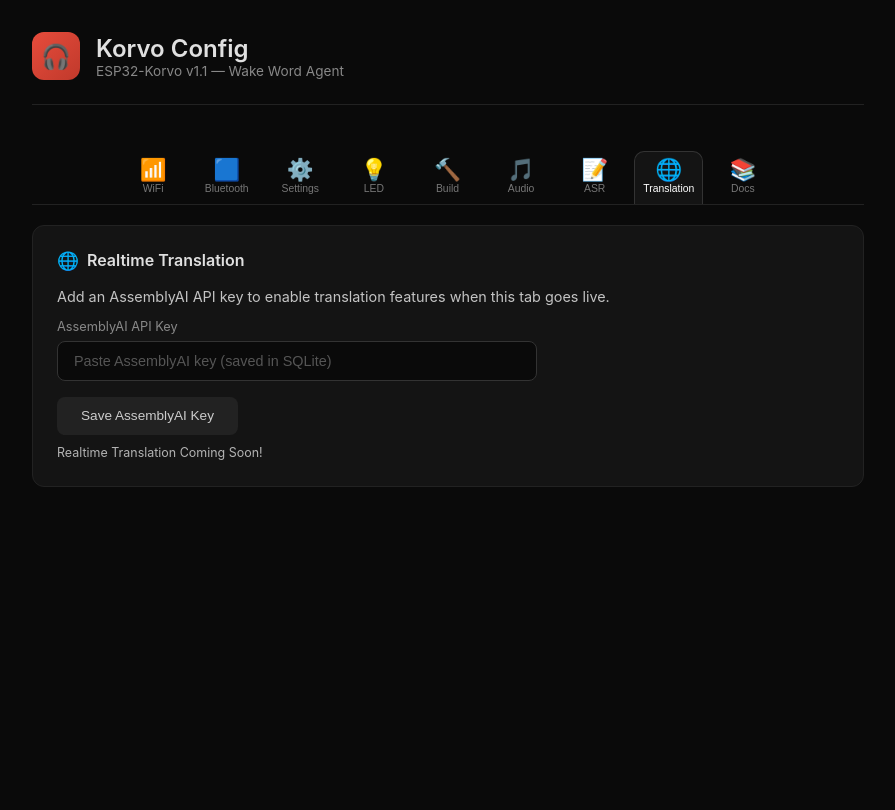
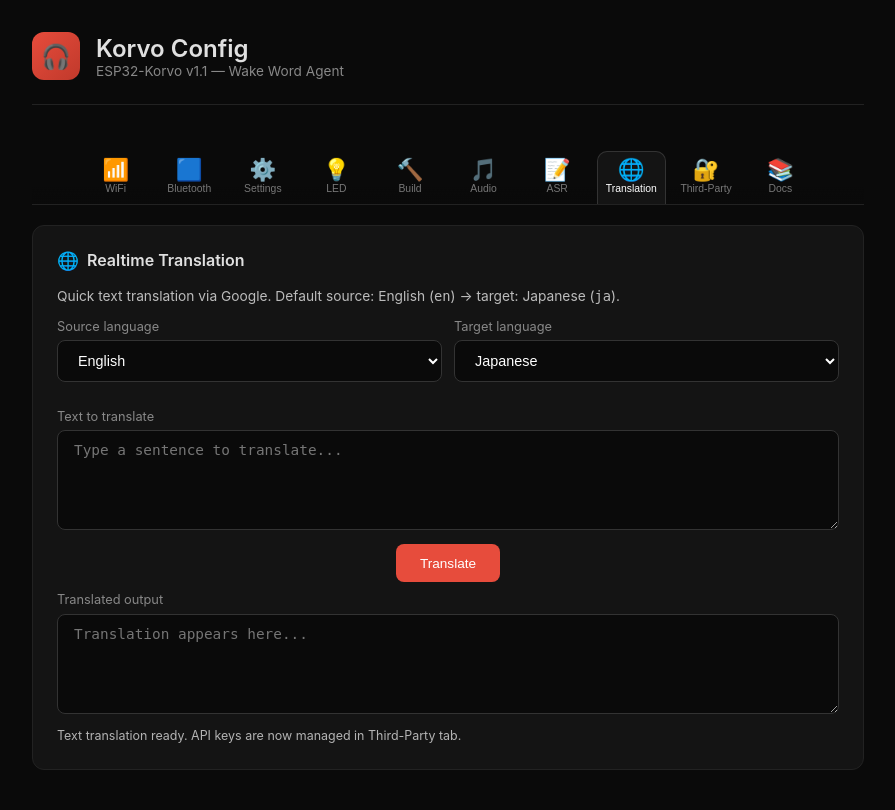
Before and after one commit to tensology/ESP32-S3-Korvo-1, a FastAPI app: page / in a window 1280 px wide, after a click that opens the changed part. Shown: the whole page, without its empty margins (192-1087 px from the left). Before the commit the page ends 487 px from the top, so only its background shows below. Run offline with FastAPI, Linux system fonts and the light colour scheme; data that the repository does not hold is empty; some libraries are stand-ins or nearby versions.

Commit message:
feat: add translation tools and third-party key management.
Add Google text translation in the Translation tab and introduce a dedicated Third-Party tab to store vendor API keys in SQLite, including AssemblyAI, OpenAI, Anthropic, Gemini, and ElevenLabs.

Made-with: Cursor

```diff
--- a/korvo-server/korvo_server/main.py
+++ b/korvo-server/korvo_server/main.py
@@ -8,7 +8,7 @@ from korvo_server.config import DB_PATH, PORT, RECORDINGS_DIR, SERVER_ROOT
 from korvo_server.config_gen import generate_config, has_active_wifi
 from korvo_server.db import KorvoDB
 from korvo_server.flash_env import get_flash_spawn_env
-from korvo_server.routers import api_agent, api_audio, api_flash, api_networks, api_pages, api_ports, api_settings, api_transcribe, api_wifi
+from korvo_server.routers import api_agent, api_audio, api_flash, api_networks, api_pages, api_ports, api_settings, api_transcribe, api_translation, api_wifi
 
 
 @asynccontextmanager
@@ -56,6 +56,7 @@ for r in (
     api_ports.router,
     api_flash.router,
     api_agent.router,
+    api_translation.router,
     api_audio.router,
     api_transcribe.router,
 ):
--- a/korvo-server/korvo_server/static/css/dashboard/core.css
+++ b/korvo-server/korvo_server/static/css/dashboard/core.css
@@ -16,9 +16,12 @@
       position: sticky; top: 0; z-index: 40;
       background: linear-gradient(to bottom, #0a0a0a 70%, transparent);
       overflow-x: auto;
+      overflow-y: hidden;
       -webkit-overflow-scrolling: touch;
       scrollbar-width: thin;
     }
+    .tab-bar::-webkit-scrollbar:vertical { width: 0; height: 0; }
+    .tab-bar::-webkit-scrollbar:horizontal { height: 6px; }
     .tab-btn {
       display: flex; flex-direction: column; align-items: center; justify-content: center;
       flex-shrink: 0;
--- /dev/null
+++ b/korvo-server/korvo_server/static/css/dashboard/sections/third_party.css
@@ -0,0 +1 @@
+/* Third-party tab styles rely on shared card/field/row styles in core.css. */
--- a/korvo-server/korvo_server/static/js/dashboard/core.js
+++ b/korvo-server/korvo_server/static/js/dashboard/core.js
@@ -150,6 +150,24 @@
       if (typeof data.assemblyai_api_key === 'string') {
         const aaiEl = document.getElementById('assemblyAiApiKey');
         if (aaiEl) aaiEl.value = data.assemblyai_api_key;
+        const thirdAaiEl = document.getElementById('thirdPartyAssemblyAiApiKey');
+        if (thirdAaiEl) thirdAaiEl.value = data.assemblyai_api_key;
+      }
+      if (typeof data.openai_api_key === 'string') {
+        const openaiEl = document.getElementById('thirdPartyOpenAiApiKey');
+        if (openaiEl) openaiEl.value = data.openai_api_key;
+      }
+      if (typeof data.anthropic_api_key === 'string') {
+        const anthropicEl = document.getElementById('thirdPartyAnthropicApiKey');
+        if (anthropicEl) anthropicEl.value = data.anthropic_api_key;
+      }
+      if (typeof data.google_gemini_api_key === 'string') {
+        const geminiEl = document.getElementById('thirdPartyGoogleGeminiApiKey');
+        if (geminiEl) geminiEl.value = data.google_gemini_api_key;
+      }
+      if (typeof data.elevenlabs_api_key === 'string') {
+        const elevenlabsEl = document.getElementById('thirdPartyElevenLabsApiKey');
+        if (elevenlabsEl) elevenlabsEl.value = data.elevenlabs_api_key;
       }
       let host = (data.esp_ip || '').trim();
       if (!host) host = (localStorage.getItem('korvo_esp_ip') || '').trim();
@@ -926,7 +944,7 @@
       document.querySelectorAll('.tab-btn').forEach((btn) => {
         btn.addEventListener('click', () => korvoSwitchTab(btn.getAttribute('data-tab')));
       });
-      const valid = ['wifi', 'bluetooth', 'settings', 'led', 'build', 'audio', 'transcript', 'translation', 'docs'];
+      const valid = ['wifi', 'bluetooth', 'settings', 'led', 'build', 'audio', 'transcript', 'translation', 'third-party', 'docs'];
       let t = '';
       try {
         t = (localStorage.getItem('korvo_dashboard_tab') || '').trim();
@@ -942,3 +960,4 @@
     bootstrapAfterSettings();
     loadPorts();
     if (typeof initTranslationSection === 'function') initTranslationSection();
+    if (typeof initThirdPartySection === 'function') initThirdPartySection();
--- /dev/null
+++ b/korvo-server/korvo_server/static/js/dashboard/sections/third_party.js
@@ -0,0 +1,44 @@
+(function () {
+  function thirdPartyStatusEl() {
+    return document.getElementById('thirdPartyStatus');
+  }
+
+  function getValue(id) {
+    const el = document.getElementById(id);
+    return el ? el.value.trim() : '';
+  }
+
+  async function saveThirdPartySettings() {
+    const status = thirdPartyStatusEl();
+    const payload = {
+      assemblyai_api_key: getValue('thirdPartyAssemblyAiApiKey'),
+      openai_api_key: getValue('thirdPartyOpenAiApiKey'),
+      anthropic_api_key: getValue('thirdPartyAnthropicApiKey'),
+      google_gemini_api_key: getValue('thirdPartyGoogleGeminiApiKey'),
+      elevenlabs_api_key: getValue('thirdPartyElevenLabsApiKey'),
+    };
+    const res = await fetch('/api/settings', {
+      method: 'POST',
+      headers: { 'Content-Type': 'application/json' },
+      body: JSON.stringify(payload),
+    });
+    if (!res.ok) {
+      if (status) status.textContent = 'Failed to save API keys.';
+      if (typeof toast === 'function') toast('Failed to save API keys', 'error');
+      return;
+    }
+    if (status) status.textContent = 'API keys saved to SQLite settings.';
+    if (typeof toast === 'function') toast('Third-party API keys saved');
+  }
+
+  function initThirdPartySection() {
+    const status = thirdPartyStatusEl();
+    if (status && !status.dataset.init) {
+      status.dataset.init = '1';
+      if (!status.textContent.trim()) status.textContent = 'API keys are saved to local SQLite settings.';
+    }
+  }
+
+  window.saveThirdPartySettings = saveThirdPartySettings;
+  window.initThirdPartySection = initThirdPartySection;
+})();
--- a/korvo-server/korvo_server/static/js/dashboard/sections/translation.js
+++ b/korvo-server/korvo_server/static/js/dashboard/sections/translation.js
@@ -50,6 +50,47 @@
     }
   }
 
+  async function translateTextGoogle() {
+    const status = translationStatusEl();
+    const srcEl = document.getElementById('translationSourceLang');
+    const tgtEl = document.getElementById('translationTargetLang');
+    const inEl = document.getElementById('translationInputText');
+    const outEl = document.getElementById('translationOutputText');
+    if (!srcEl || !tgtEl || !inEl || !outEl) return;
+    const source_language = (srcEl.value || 'en').trim().toLowerCase();
+    const target_language = (tgtEl.value || 'ja').trim().toLowerCase();
+    const text = (inEl.value || '').trim();
+    if (!text) {
+      if (status) status.textContent = 'Add text to translate first.';
+      if (typeof toast === 'function') toast('No text to translate', 'error');
+      return;
+    }
+    if (!/^[a-z-]{2,12}$/.test(source_language) || !/^[a-z-]{2,12}$/.test(target_language)) {
+      if (status) status.textContent = 'Use valid language codes (e.g. en, ja, es, zh-cn).';
+      if (typeof toast === 'function') toast('Invalid language code', 'error');
+      return;
+    }
+    outEl.value = '';
+    if (status) status.textContent = 'Translating...';
+    const res = await fetch('/api/translate/google', {
+      method: 'POST',
+      headers: { 'Content-Type': 'application/json' },
+      body: JSON.stringify({ text, source_language, target_language }),
+    });
+    if (!res.ok) {
+      const msg = await res.text();
+      if (status) status.textContent = 'Translation failed.';
+      if (typeof toast === 'function') toast('Google translation failed', 'error');
+      outEl.value = msg || '';
+      return;
+    }
+    const data = await res.json();
+    outEl.value = data.translated_text || '';
+    if (status) status.textContent = `Translated ${source_language} → ${target_language}`;
+    if (typeof toast === 'function') toast('Translation complete');
+  }
+
   window.saveTranslationSettings = saveTranslationSettings;
   window.initTranslationSection = initTranslationSection;
+  window.translateTextGoogle = translateTextGoogle;
 })();
--- a/korvo-server/korvo_server/templates/pages/dashboard.html
+++ b/korvo-server/korvo_server/templates/pages/dashboard.html
@@ -13,6 +13,7 @@
   <link rel="stylesheet" href="/static/css/dashboard/sections/audio.css">
   <link rel="stylesheet" href="/static/css/dashboard/sections/transcript.css">
   <link rel="stylesheet" href="/static/css/dashboard/sections/translation.css">
+  <link rel="stylesheet" href="/static/css/dashboard/sections/third_party.css">
   <link rel="stylesheet" href="/static/css/dashboard/sections/docs.css">
 </head>
 <body>
@@ -34,6 +35,7 @@
       <button type="button" class="tab-btn" role="tab" id="tabbtn-audio" aria-selected="false" aria-controls="tab-audio" data-tab="audio"><span class="tab-ico" aria-hidden="true">🎵</span>Audio</button>
       <button type="button" class="tab-btn" role="tab" id="tabbtn-transcript" aria-selected="false" aria-controls="tab-transcript" data-tab="transcript"><span class="tab-ico" aria-hidden="true">📝</span>ASR</button>
       <button type="button" class="tab-btn" role="tab" id="tabbtn-translation" aria-selected="false" aria-controls="tab-translation" data-tab="translation" title="Realtime translation"><span class="tab-ico" aria-hidden="true">🌐</span>Translation</button>
+      <button type="button" class="tab-btn" role="tab" id="tabbtn-third-party" aria-selected="false" aria-controls="tab-third-party" data-tab="third-party" title="Third-party API keys"><span class="tab-ico" aria-hidden="true">🔐</span>Third-Party</button>
       <button type="button" class="tab-btn" role="tab" id="tabbtn-docs" aria-selected="false" aria-controls="tab-docs" data-tab="docs" title="References & documentation"><span class="tab-ico" aria-hidden="true">📚</span>Docs</button>
     </nav>
 
@@ -45,6 +47,7 @@
     {% include "pages/dashboard/partials/audio.html" %}
     {% include "pages/dashboard/partials/transcript.html" %}
     {% include "pages/dashboard/partials/translation.html" %}
+    {% include "pages/dashboard/partials/third_party.html" %}
     {% include "pages/dashboard/partials/docs.html" %}
   </div>
 
@@ -60,6 +63,7 @@
   <script src="/static/js/dashboard/sections/audio.js"></script>
   <script src="/static/js/dashboard/sections/transcript.js"></script>
   <script src="/static/js/dashboard/sections/translation.js"></script>
+  <script src="/static/js/dashboard/sections/third_party.js"></script>
   <script src="/static/js/dashboard/sections/docs.js"></script>
 </body>
 </html>
--- /dev/null
+++ b/korvo-server/korvo_server/templates/pages/dashboard/partials/third_party.html
@@ -0,0 +1,38 @@
+<div class="tab-panel" role="tabpanel" id="tab-third-party" aria-labelledby="tabbtn-third-party">
+  <div class="card">
+    <h2><span class="icon">🔐</span> Third-Party API Keys</h2>
+    <p style="font-size:0.9rem;opacity:0.86;line-height:1.45;margin:0 0 0.75rem;">Store vendor API keys in SQLite settings for integrations.</p>
+
+    <div class="row" style="margin-bottom:0.65rem;">
+      <div class="field">
+        <label style="font-size:0.8rem;">AssemblyAI API Key</label>
+        <input type="password" id="thirdPartyAssemblyAiApiKey" placeholder="AssemblyAI key">
+      </div>
+      <div class="field">
+        <label style="font-size:0.8rem;">OpenAI API Key</label>
+        <input type="password" id="thirdPartyOpenAiApiKey" placeholder="OpenAI key">
+      </div>
+    </div>
+
+    <div class="row" style="margin-bottom:0.65rem;">
+      <div class="field">
+        <label style="font-size:0.8rem;">Anthropic / Claude Code API Key</label>
+        <input type="password" id="thirdPartyAnthropicApiKey" placeholder="Anthropic key">
+      </div>
+      <div class="field">
+        <label style="font-size:0.8rem;">Google Gemini API Key</label>
+        <input type="password" id="thirdPartyGoogleGeminiApiKey" placeholder="Gemini key">
+      </div>
+    </div>
+
+    <div class="row" style="margin-bottom:0.65rem;">
+      <div class="field">
+        <label style="font-size:0.8rem;">ElevenLabs API Key</label>
+        <input type="password" id="thirdPartyElevenLabsApiKey" placeholder="ElevenLabs key">
+      </div>
+    </div>
+
+    <button class="btn-primary" onclick="saveThirdPartySettings()">Save API Keys</button>
+    <p id="thirdPartyStatus" style="font-size:0.78rem;opacity:0.78;margin:0.65rem 0 0;line-height:1.35;">API keys are saved to local SQLite settings.</p>
+  </div>
+</div>
--- a/korvo-server/korvo_server/templates/pages/dashboard/partials/translation.html
+++ b/korvo-server/korvo_server/templates/pages/dashboard/partials/translation.html
@@ -1,12 +1,56 @@
 <div class="tab-panel" role="tabpanel" id="tab-translation" aria-labelledby="tabbtn-translation">
     <div class="card">
       <h2><span class="icon">🌐</span> Realtime Translation</h2>
-      <p style="font-size:0.9rem;opacity:0.86;line-height:1.45;margin:0 0 0.75rem;">Add an AssemblyAI API key to enable translation features when this tab goes live.</p>
-      <div class="field" style="max-width:30rem;">
-        <label style="font-size:0.8rem;">AssemblyAI API Key</label>
-        <input type="password" id="assemblyAiApiKey" placeholder="Paste AssemblyAI key (saved in SQLite)">
+      <p style="font-size:0.86rem;opacity:0.82;line-height:1.45;margin:0 0 0.75rem;">Quick text translation via Google. Default source: English (<code>en</code>) → target: Japanese (<code>ja</code>).</p>
+      <div class="row" style="margin-bottom:0.65rem;">
+        <div class="field">
+          <label style="font-size:0.8rem;">Source language</label>
+          <select id="translationSourceLang">
+            <option value="en" selected>English</option>
+            <option value="ja">Japanese</option>
+            <option value="es">Spanish</option>
+            <option value="fr">French</option>
+            <option value="de">German</option>
+            <option value="it">Italian</option>
+            <option value="pt">Portuguese</option>
+            <option value="ko">Korean</option>
+            <option value="zh-cn">Chinese (Simplified)</option>
+            <option value="zh-tw">Chinese (Traditional)</option>
+            <option value="ar">Arabic</option>
+            <option value="hi">Hindi</option>
+            <option value="ru">Russian</option>
+          </select>
+        </div>
+        <div class="field">
+          <label style="font-size:0.8rem;">Target language</label>
+          <select id="translationTargetLang">
+            <option value="ja" selected>Japanese</option>
+            <option value="en">English</option>
+            <option value="es">Spanish</option>
+            <option value="fr">French</option>
+            <option value="de">German</option>
+            <option value="it">Italian</option>
+            <option value="pt">Portuguese</option>
+            <option value="ko">Korean</option>
+            <option value="zh-cn">Chinese (Simplified)</option>
+            <option value="zh-tw">Chinese (Traditional)</option>
+            <option value="ar">Arabic</option>
+            <option value="hi">Hindi</option>
+            <option value="ru">Russian</option>
+          </select>
+        </div>
       </div>
-      <button class="btn-secondary" onclick="saveTranslationSettings()">Save AssemblyAI Key</button>
-      <p id="translationStatus" style="font-size:0.78rem;opacity:0.78;margin:0.65rem 0 0;line-height:1.35;">Realtime Translation Coming Soon!</p>
+      <div class="field" style="margin-bottom:0.65rem;">
+        <label style="font-size:0.8rem;">Text to translate</label>
+        <textarea id="translationInputText" placeholder="Type a sentence to translate..." style="width:100%;min-height:100px;padding:0.7rem 1rem;background:#0a0a0a;border:1px solid #333;border-radius:8px;color:#fff;font-size:0.9rem;outline:none;"></textarea>
+      </div>
+      <div style="text-align:center;margin-bottom:0.65rem;">
+        <button class="btn-primary" onclick="translateTextGoogle()">Translate</button>
+      </div>
+      <div class="field" style="margin-bottom:0.65rem;">
+        <label style="font-size:0.8rem;">Translated output</label>
+        <textarea id="translationOutputText" readonly placeholder="Translation appears here..." style="width:100%;min-height:100px;padding:0.7rem 1rem;background:#0a0a0a;border:1px solid #333;border-radius:8px;color:#fff;font-size:0.9rem;"></textarea>
+      </div>
+      <p id="translationStatus" style="font-size:0.78rem;opacity:0.78;margin:0.65rem 0 0;line-height:1.35;">Text translation ready. API keys are now managed in Third-Party tab.</p>
     </div>
     </div>
```
Also changed, not shown: korvo-server/korvo_server/routers/api_translation.py (added, +57 -0 lines).
